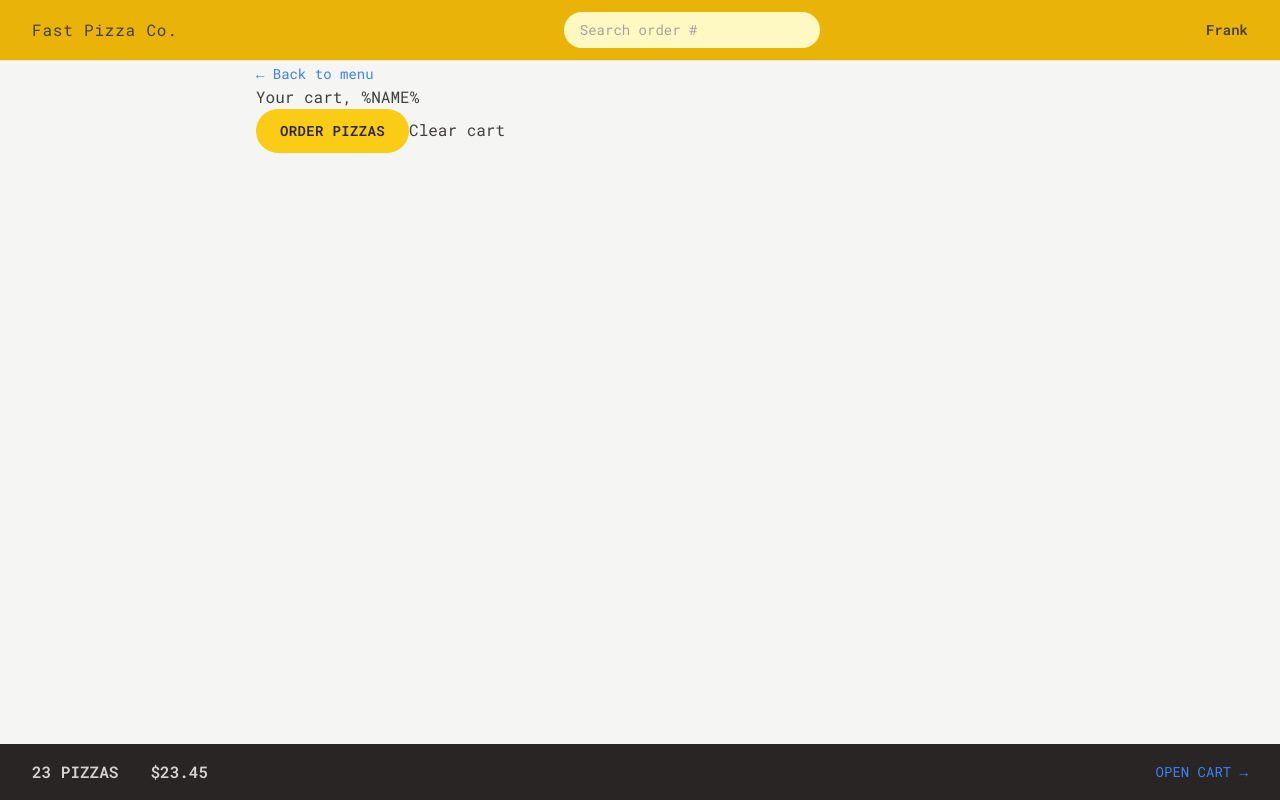
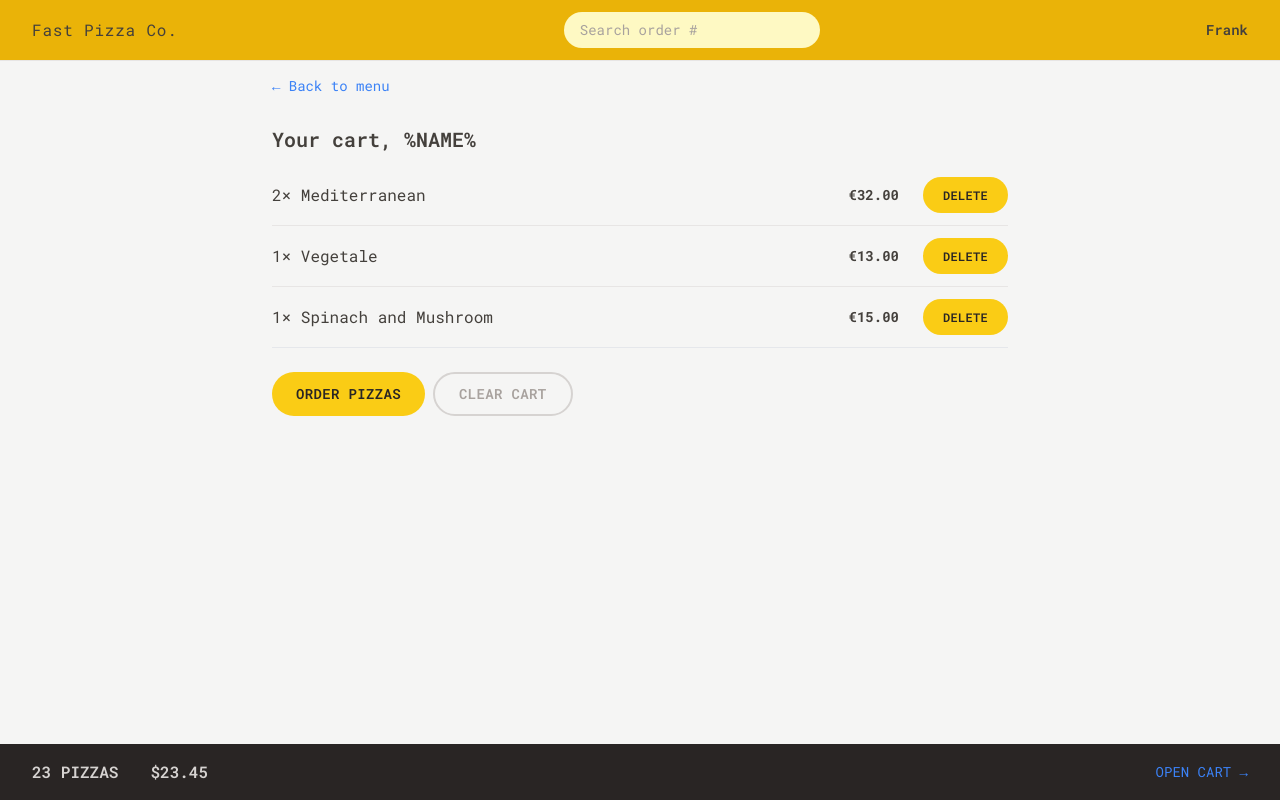
Before and after one commit to b1621/fast-pizza-menu, a React (Vite) app: page /cart in a window 1280 px wide. Built offline with nearby package versions, Linux system fonts and the light colour scheme.

Commit message:
styling cart page

```diff
--- a/src/features/Cart/Cart.jsx
+++ b/src/features/Cart/Cart.jsx
@@ -1,5 +1,7 @@
 import { Link } from "react-router-dom";
 import Button from "../../ui/Button";
+import LinkButton from "../../ui/LinkButton";
+import CartItem from "./CartItem";
 
 const fakeCart = [
   {
@@ -29,19 +31,23 @@
   const cart = fakeCart;
 
   return (
-    <div>
-      <Link className="text-sm text-blue-500 hover:text-blue-600" to="/menu">
-        &larr; Back to menu
-      </Link>
+    <div className="px-4 py-3">
+      <LinkButton to="/menu">&larr; Back to menu</LinkButton>
 
-      <h2>Your cart, %NAME%</h2>
+      <h2 className="mt-7 text-xl font-semibold">Your cart, %NAME%</h2>
 
-      <div>
+      <ul className="mt-3 divide-y divide-stone-200 border-b">
+        {cart.map((item) => (
+          <CartItem item={item} key={item.key} />
+        ))}
+      </ul>
+      <div className=" mt-6 space-x-2">
         <Button type="primary" to="/order/new">
           Order pizzas
         </Button>
 
-        <button>Clear cart</button>
+        <Button type="secondary">Clear Cart</Button>
+        {/* <button>Clear cart</button> */}
       </div>
     </div>
   );
--- a/src/features/Cart/CartItem.jsx
+++ b/src/features/Cart/CartItem.jsx
@@ -1,13 +1,17 @@
+import Button from "../../ui/Button";
+import { formatCurrency } from "../../utils/helpers";
+
 function CartItem({ item }) {
   const { pizzaId, name, quantity, totalPrice } = item;
 
   return (
-    <li>
-      <p>
+    <li className="py-3 sm:flex sm:items-center sm:justify-between">
+      <p className="mb-1 sm:mb-0">
         {quantity}&times; {name}
       </p>
-      <div>
-        <p>{formatCurrency(totalPrice)}</p>
+      <div className="flex items-center justify-between sm:gap-6">
+        <p className="text-sm font-bold">{formatCurrency(totalPrice)}</p>
+        <Button type="small">Delete</Button>
       </div>
     </li>
   );
--- a/src/ui/Button.jsx
+++ b/src/ui/Button.jsx
@@ -8,7 +8,7 @@
     primary: base + " px-4 py-2 md:px-6 md:py-3",
     small: base + " px-4 py-2 md:px-5 md:py-2.5 text-xs",
     secondary:
-      "inline-block text-sm rounded-full border-2 border-stone-300 font-semibold uppercase tracking-wide text-stone-400 transition-colors duration-300 hover:bg-stone-300 hover:text-stone-800 focus:bg-stone-300 focus:text-stone-800 focus:outline-none focus:ring focus:ring-stone-200 focus:ring-offset-2 disabled:cursor-not-allowed px-4 py-2.5 md:px-6 md:py-3.5",
+      "inline-block text-sm rounded-full border-2 border-stone-300 font-semibold uppercase tracking-wide text-stone-400 transition-colors duration-300 hover:bg-stone-300 hover:text-stone-800 focus:bg-stone-300 focus:text-stone-800 focus:outline-none focus:ring focus:ring-stone-200 focus:ring-offset-2 disabled:cursor-not-allowed px-4 py-2 md:px-6 md:py-2.5",
   };
 
   if (to)
```
